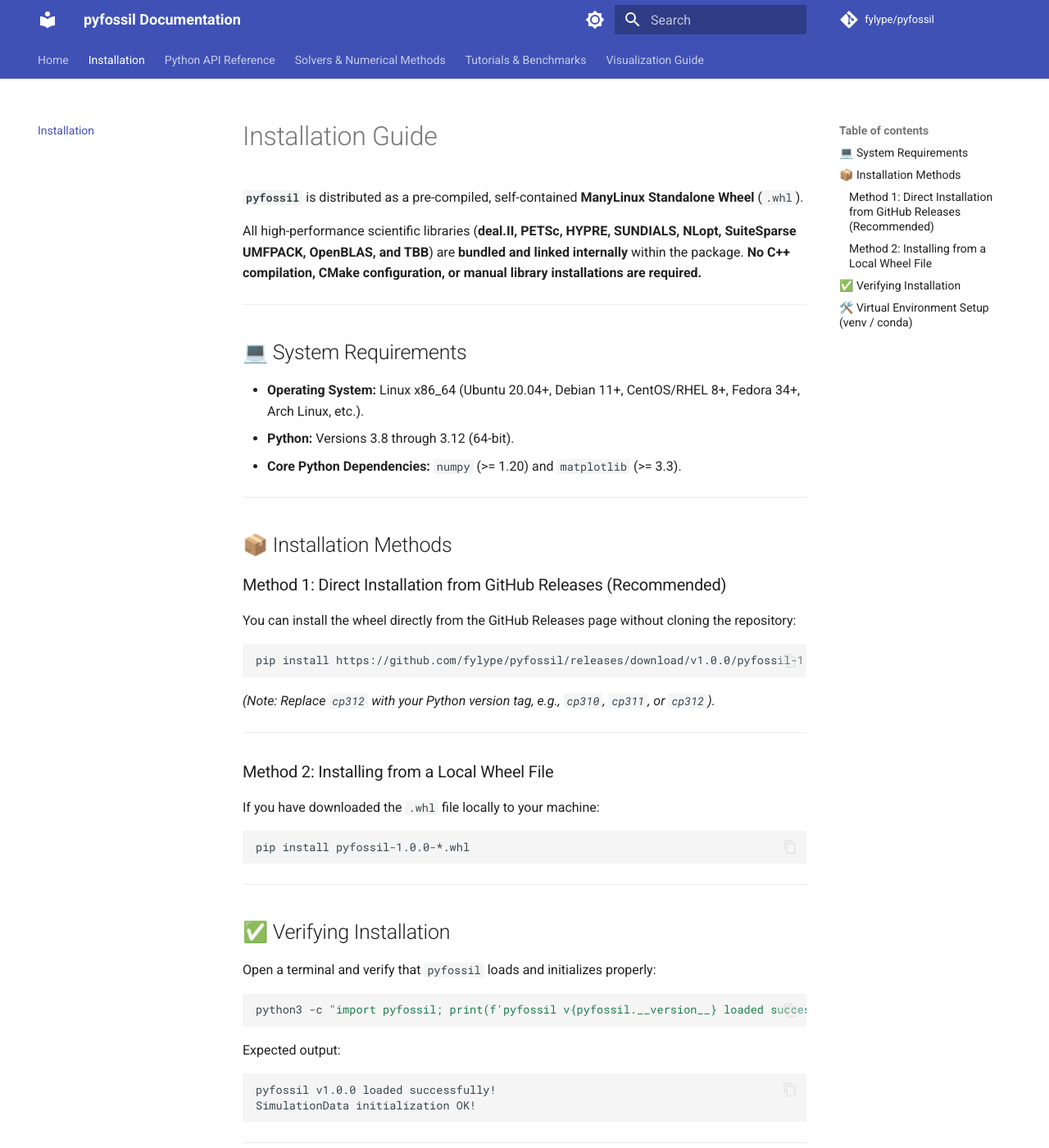
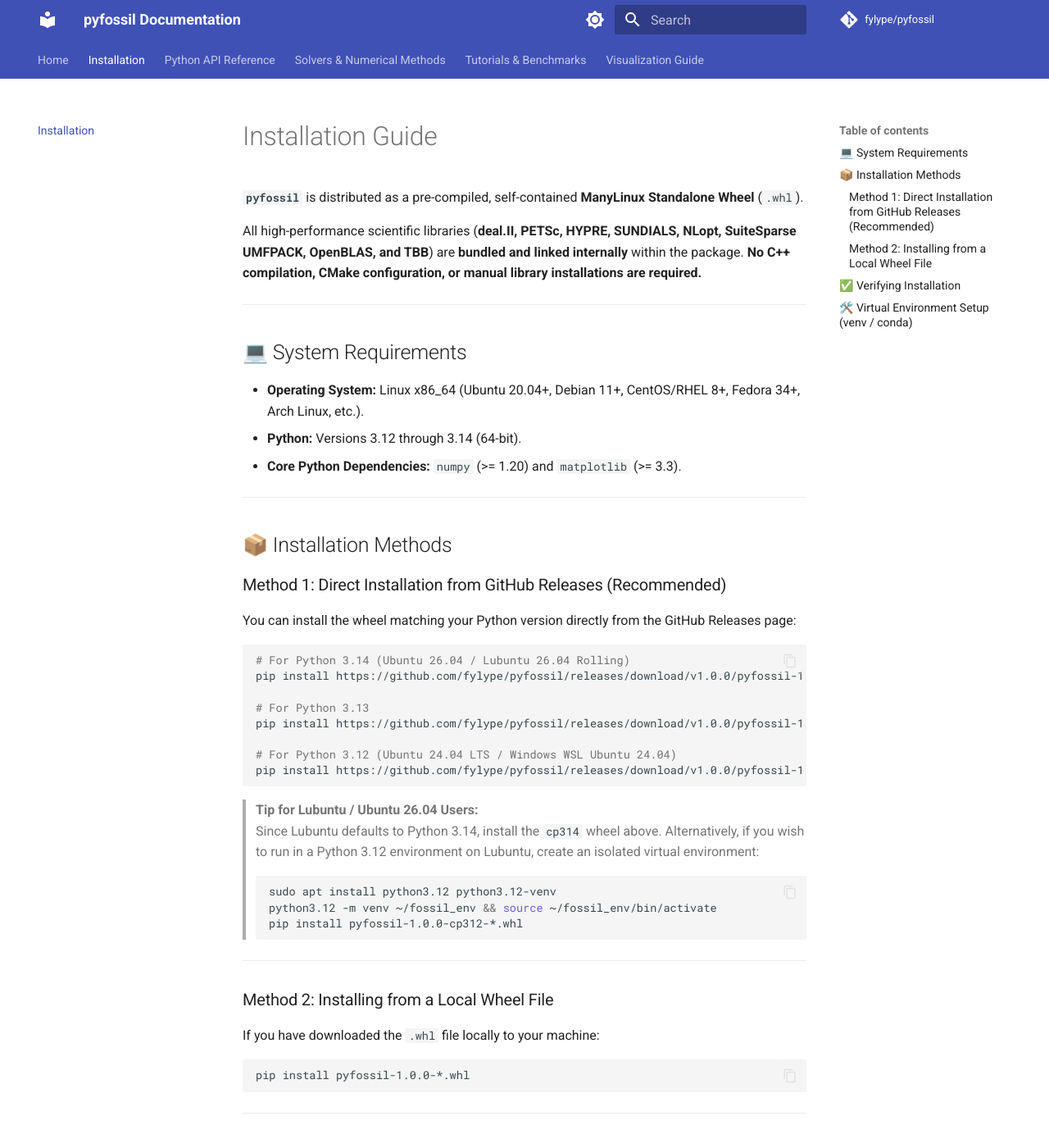
Before and after one commit to fylype/pyfossil, an MkDocs documentation site: the page built from docs/installation.md, in a window 1280 px wide and 1400 px high. Shown: the whole window at 82% size. Built offline with MkDocs 1.6.1 and Material for MkDocs 9.7.7, drawn with Linux system fonts in a browser that asks for light colours; comment, search, counter and statistics services are not loaded.

Commit message:
docs: add Python 3.12, 3.13, and 3.14 wheel installation links and Lubuntu guide

````diff
--- a/docs/installation.md
+++ b/docs/installation.md
@@ -9,7 +9,7 @@ All high-performance scientific libraries (**deal.II, PETSc, HYPRE, SUNDIALS, NL
 ## 💻 System Requirements
 
 - **Operating System:** Linux x86_64 (Ubuntu 20.04+, Debian 11+, CentOS/RHEL 8+, Fedora 34+, Arch Linux, etc.).
-- **Python:** Versions 3.8 through 3.12 (64-bit).
+- **Python:** Versions 3.12 through 3.14 (64-bit).
 - **Core Python Dependencies:** `numpy` (>= 1.20) and `matplotlib` (>= 3.3).
 
 ---
@@ -18,13 +18,26 @@ All high-performance scientific libraries (**deal.II, PETSc, HYPRE, SUNDIALS, NL
 
 ### Method 1: Direct Installation from GitHub Releases (Recommended)
 
-You can install the wheel directly from the GitHub Releases page without cloning the repository:
+You can install the wheel matching your Python version directly from the GitHub Releases page:
 
 ```bash
+# For Python 3.14 (Ubuntu 26.04 / Lubuntu 26.04 Rolling)
+pip install https://github.com/fylype/pyfossil/releases/download/v1.0.0/pyfossil-1.0.0-cp314-cp314-manylinux_2_39_x86_64.whl
+
+# For Python 3.13
+pip install https://github.com/fylype/pyfossil/releases/download/v1.0.0/pyfossil-1.0.0-cp313-cp313-manylinux_2_39_x86_64.whl
+
+# For Python 3.12 (Ubuntu 24.04 LTS / Windows WSL Ubuntu 24.04)
 pip install https://github.com/fylype/pyfossil/releases/download/v1.0.0/pyfossil-1.0.0-cp312-cp312-manylinux_2_39_x86_64.whl
 ```
 
-*(Note: Replace `cp312` with your Python version tag, e.g., `cp310`, `cp311`, or `cp312`).*
+> **Tip for Lubuntu / Ubuntu 26.04 Users:**
+> Since Lubuntu defaults to Python 3.14, install the `cp314` wheel above. Alternatively, if you wish to run in a Python 3.12 environment on Lubuntu, create an isolated virtual environment:
+> ```bash
+> sudo apt install python3.12 python3.12-venv
+> python3.12 -m venv ~/fossil_env && source ~/fossil_env/bin/activate
+> pip install pyfossil-1.0.0-cp312-*.whl
+> ```
 
 ---
 
````
Also changed, not shown: README.md (+19 -5 lines).
